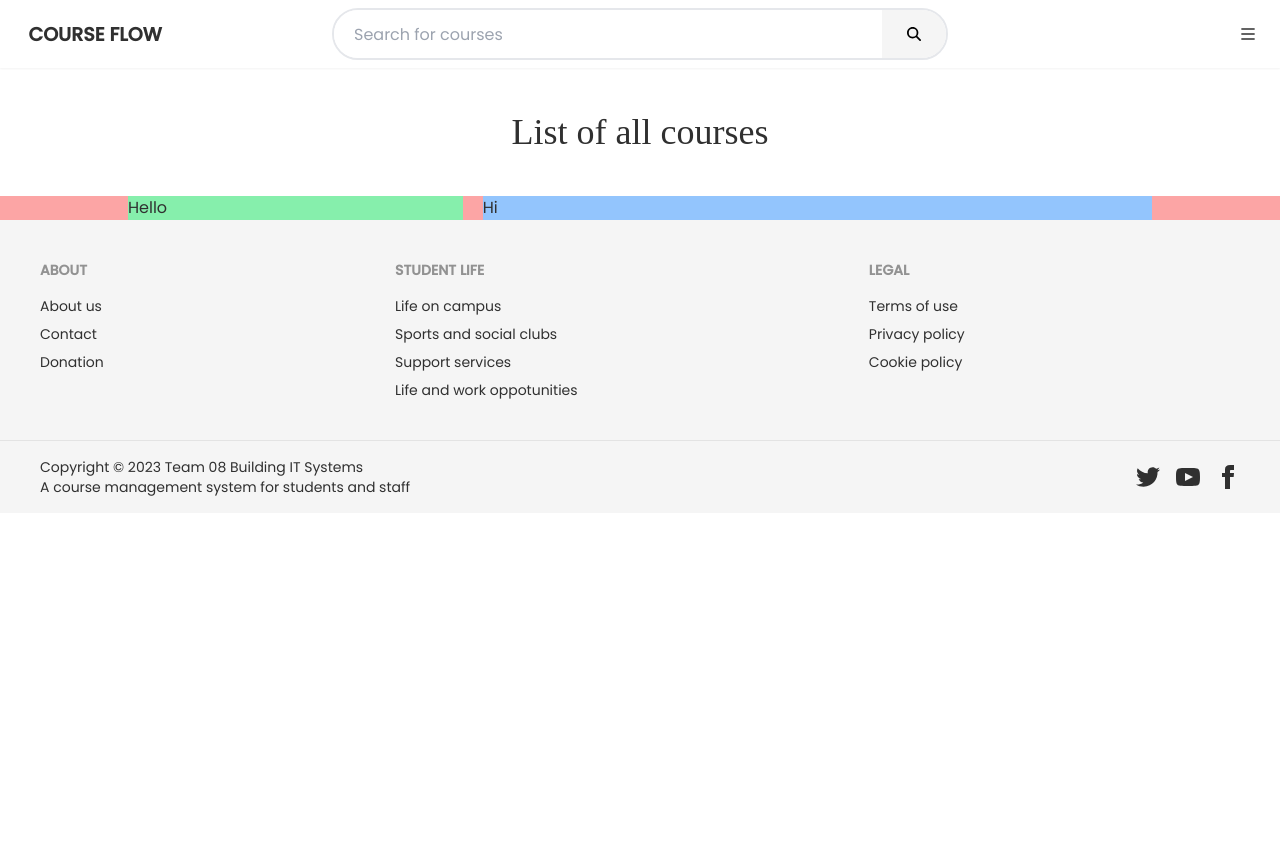
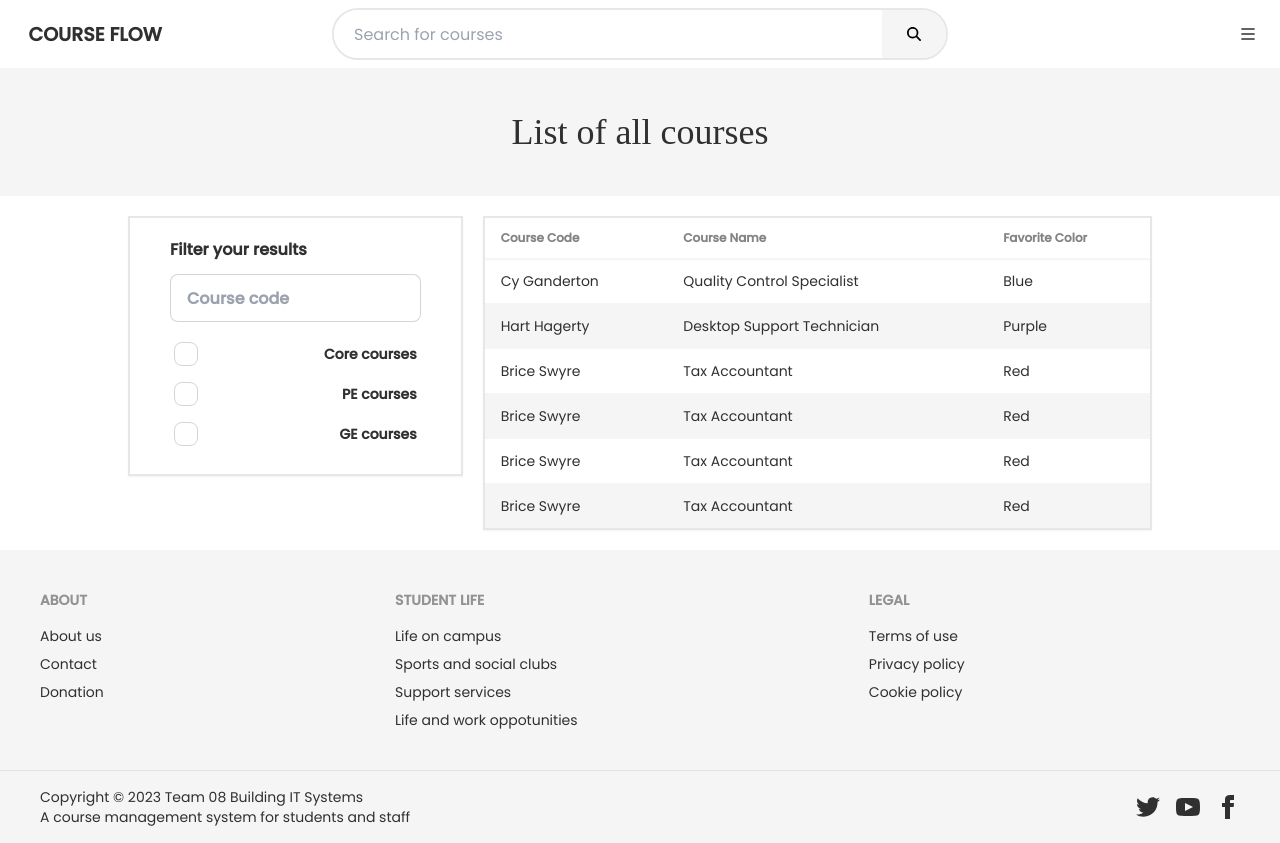
Before and after one commit to ThaiHoangDang/course-flow, a React (Create React App) app: page /courses-list in a window 1280 px wide. Before the commit the page ends 800 px from the top, so only its background shows below. Built offline with nearby package versions, Linux system fonts and the light colour scheme; a web font is replaced by a local one.

Commit message:
general design courses list page

```diff
--- a/src/pages/common/CoursesList.jsx
+++ b/src/pages/common/CoursesList.jsx
@@ -7,15 +7,72 @@ export default function CourseList() {
 	return (
 		<div>
 			<Header />
-			<div className="px-8 lg:px-32 h-32 flex justify-center items-center">
+			<div className="px-8 lg:px-32 h-32 flex justify-center items-center bg-base-200">
 				<h1 className="text-4xl">List of all courses</h1>
 			</div>
-			<div className="px-8 lg:px-32 bg-red-300 md:flex gap-5">
-				<div className="basis-4/12 bg-green-300">
-					<CoursesFilter />
+			<div className="px-8 lg:px-32 md:flex gap-5">
+				<div className="basis-4/12 my-5">
+					<div className="form-control font-bold shadow-sm border-2 px-10 py-5">
+						<p className="font-bold">Filter your results</p>
+						<input type="text" placeholder="Course code" className="input input-bordered w-full my-3" />
+						<label className="label cursor-pointer">
+							<input type="checkbox" className="checkbox" />
+							<span className="label-text">Core courses</span>
+						</label>
+						<label className="label cursor-pointer">
+							<input type="checkbox" className="checkbox" />
+							<span className="label-text">PE courses</span>
+						</label>
+						<label className="label cursor-pointer">
+							<input type="checkbox" className="checkbox" />
+							<span className="label-text">GE courses</span>
+						</label>
+					</div>
 				</div>
-				<div className="basis-8/12 bg-blue-300">
-					<Table />
+				<div className="basis-8/12 my-5 shadow-sm">
+					<div className="overflow-x-auto bg-base-100 border-2">
+						<table className="table table-zebra">
+							<thead className="shadow-sm font-bold">
+								<tr>
+									<th>Course Code</th>
+									<th>Course Name</th>
+									<th>Favorite Color</th>
+								</tr>
+							</thead>
+							<tbody>
+								<tr>
+									<td>Cy Ganderton</td>
+									<td>Quality Control Specialist</td>
+									<td>Blue</td>
+								</tr>
+								<tr>
+									<td>Hart Hagerty</td>
+									<td>Desktop Support Technician</td>
+									<td>Purple</td>
+								</tr>
+								<tr>
+									<td>Brice Swyre</td>
+									<td>Tax Accountant</td>
+									<td>Red</td>
+								</tr>
+								<tr>
+									<td>Brice Swyre</td>
+									<td>Tax Accountant</td>
+									<td>Red</td>
+								</tr>
+								<tr>
+									<td>Brice Swyre</td>
+									<td>Tax Accountant</td>
+									<td>Red</td>
+								</tr>
+								<tr>
+									<td>Brice Swyre</td>
+									<td>Tax Accountant</td>
+									<td>Red</td>
+								</tr>
+							</tbody>
+						</table>
+					</div>
 				</div>
 			</div>
 			<Footer />
```
